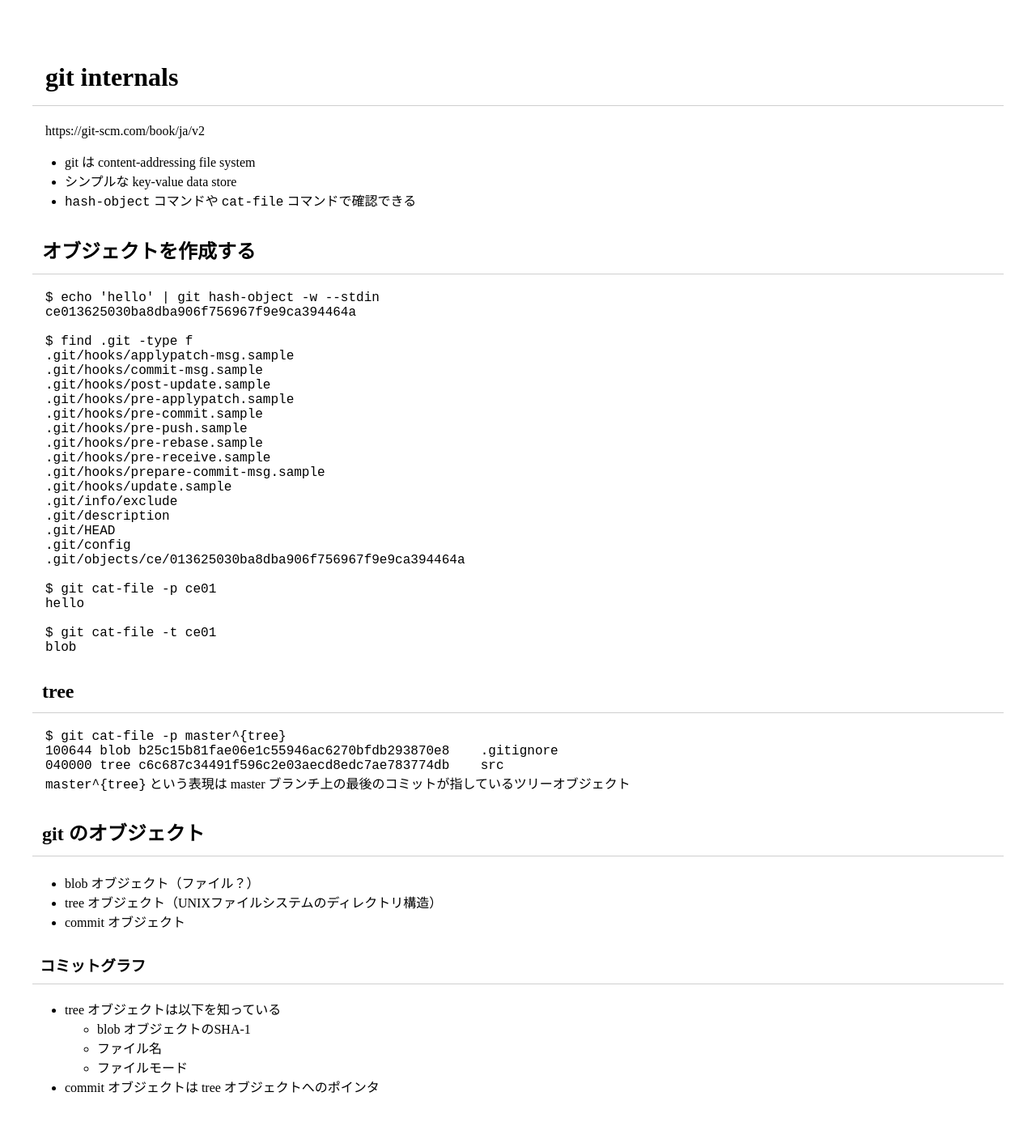
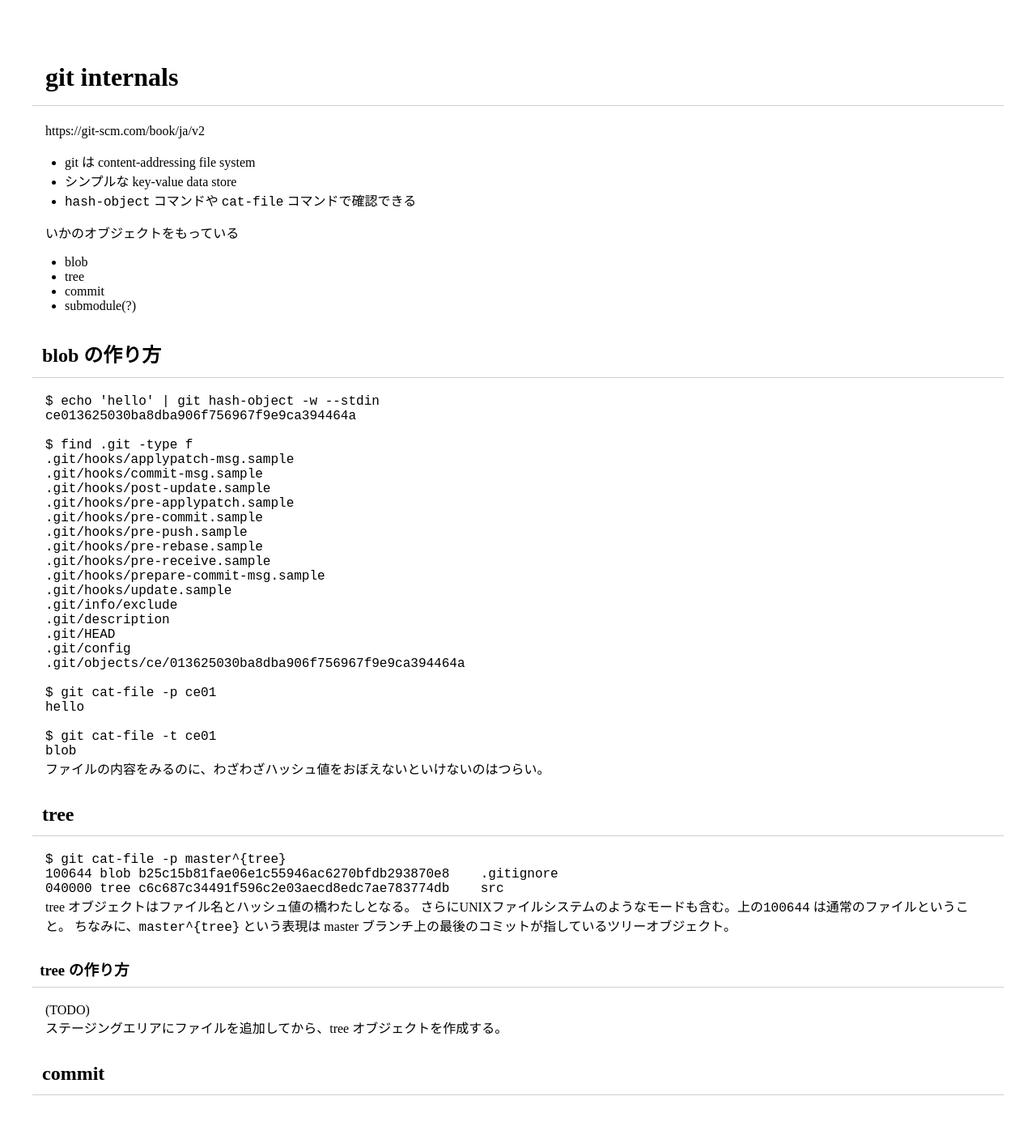
Before and after one commit to f6o/f6o.github.io, a Jekyll site: the page built from git_internals.md, in a window 1280 px wide. Shown: the whole page at 81% size. Built offline with Jekyll 4.4.1, drawn with Linux system fonts in a browser that asks for light colours; nearby versions of some CDN libraries; our own code applies the rules of GitHub Pages for plain Markdown files.

Commit message:
wrote what tree objects is

````diff
--- a/git_internals.md
+++ b/git_internals.md
@@ -6,7 +6,14 @@ https://git-scm.com/book/ja/v2
 * シンプルな key-value data store
 * `hash-object` コマンドや `cat-file` コマンドで確認できる
 
-## オブジェクトを作成する
+いかのオブジェクトをもっている
+
+* blob
+* tree
+* commit
+* submodule(?)
+
+## blob の作り方
 
 ```
 $ echo 'hello' | git hash-object -w --stdin
@@ -36,6 +43,8 @@ $ git cat-file -t ce01
 blob
 ```
 
+ファイルの内容をみるのに、わざわざハッシュ値をおぼえないといけないのはつらい。
+
 ## tree
 
 ```
@@ -43,22 +52,14 @@ $ git cat-file -p master^{tree}
 100644 blob b25c15b81fae06e1c55946ac6270bfdb293870e8    .gitignore
 040000 tree c6c687c34491f596c2e03aecd8edc7ae783774db    src
 ```
+tree オブジェクトはファイル名とハッシュ値の橋わたしとなる。
+さらにUNIXファイルシステムのようなモードも含む。上の`100644` は通常のファイルということ。
+ちなみに、`master^{tree}` という表現は master ブランチ上の最後のコミットが指しているツリーオブジェクト。
 
-`master^{tree}` という表現は master ブランチ上の最後のコミットが指しているツリーオブジェクト
+### tree の作り方
 
-## git のオブジェクト
+(TODO)
 
-* blob オブジェクト（ファイル？）
-* tree オブジェクト（UNIXファイルシステムのディレクトリ構造）
-* commit オブジェクト
+ステージングエリアにファイルを追加してから、tree オブジェクトを作成する。
 
-### コミットグラフ
-
-* tree オブジェクトは以下を知っている
-	* blob オブジェクトのSHA-1
-	* ファイル名
-	* ファイルモード
-* commit オブジェクトは tree オブジェクトへのポインタ
-<!--stackedit_data:
-eyJoaXN0b3J5IjpbNzY5NDQ3OF19
--->
+## commit
````
